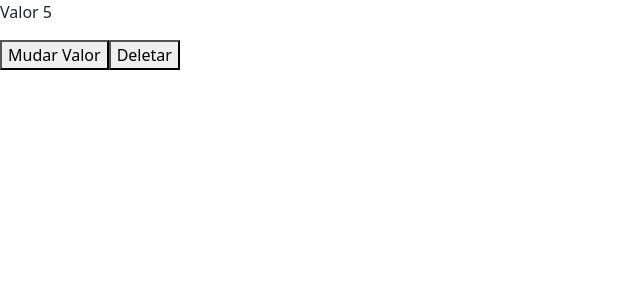
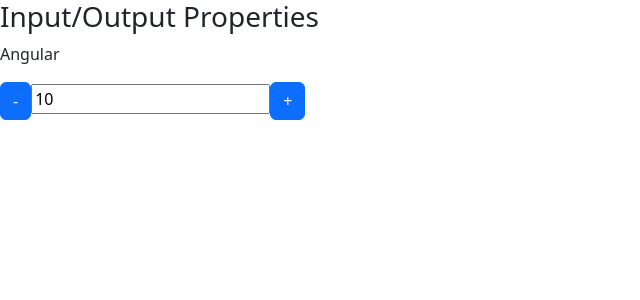
Before and after one commit to saullbrandao/angular-data-binding, an Angular app: page / in a window 1280 px wide. Shown: the top 300 px of the page, without its empty margins (0-640 px from the left). Built offline with nearby package versions, Linux system fonts and the light colour scheme.

Commit message:
ViewChild

```diff
--- a/src/app/app.component.html
+++ b/src/app/app.component.html
@@ -1,4 +1,4 @@
-<!-- <app-data-binding></app-data-binding> -->
-<app-ciclo [valorInicial]="valor" *ngIf="!deletarCiclo"></app-ciclo>
+<app-data-binding></app-data-binding>
+<!-- <app-ciclo [valorInicial]="valor" *ngIf="!deletarCiclo"></app-ciclo>
 <button (click)="mudarValor()">Mudar Valor</button>
-<button (click)="destruirCiclo()">Deletar</button>
+<button (click)="destruirCiclo()">Deletar</button> -->
--- a/src/app/output-property/output-property.component.html
+++ b/src/app/output-property/output-property.component.html
@@ -1,5 +1,5 @@
 <div>
   <button class="btn btn-primary" (click)="decrement()">-</button>
-  <input type="text" readonly [value]="valor" />
+  <input type="text" readonly [value]="valor" #campoInput />
   <button class="btn btn-primary" (click)="increment()">+</button>
 </div>
--- a/src/app/output-property/output-property.component.ts
+++ b/src/app/output-property/output-property.component.ts
@@ -1,4 +1,12 @@
-import { Component, EventEmitter, Input, OnInit, Output } from '@angular/core';
+import {
+  Component,
+  ElementRef,
+  EventEmitter,
+  Input,
+  OnInit,
+  Output,
+  ViewChild,
+} from '@angular/core';
 
 @Component({
   selector: 'contador',
@@ -12,14 +20,21 @@
   @Output()
   mudouValor = new EventEmitter();
 
+  @ViewChild('campoInput', { static: false })
+  campoValorInput!: ElementRef;
+
   increment() {
-    this.valor++;
-    this.mudouValor.emit({ novoValor: this.valor });
+    this.campoValorInput.nativeElement.value++;
+    this.mudouValor.emit({
+      novoValor: this.campoValorInput.nativeElement.value,
+    });
   }
 
   decrement() {
-    this.valor--;
-    this.mudouValor.emit({ novoValor: this.valor });
+    this.campoValorInput.nativeElement.value--;
+    this.mudouValor.emit({
+      novoValor: this.campoValorInput.nativeElement.value,
+    });
   }
 
   constructor() {}
```
